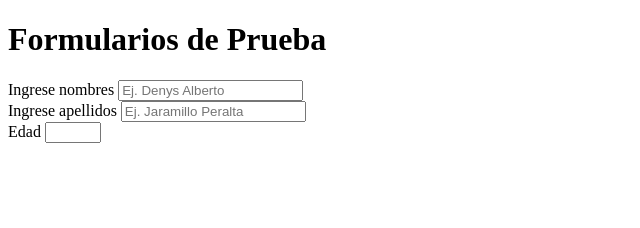
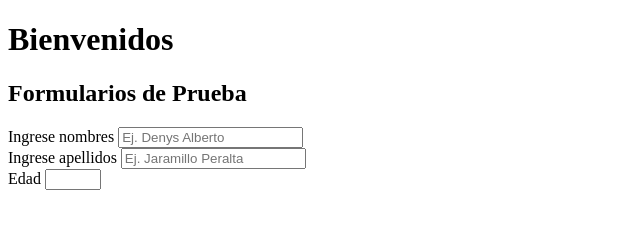
Before and after one commit to dedemddu/unamad2025-1, a plain HTML site: page Semana02/formulario.html in a window 1280 px wide. Shown: the whole page, without its empty margins (0-640 px from the left). Drawn offline with Linux system fonts and the light colour scheme.

Commit message:
mensaje para repositorio

```diff
--- a/Semana02/formulario.html
+++ b/Semana02/formulario.html
@@ -7,7 +7,9 @@
 </head>
 <body>
     <header>
-        <h1>Formularios de Prueba</h1>
+        <h1>Bienvenidos</h1>
+        <h2>Formularios de Prueba</h2>
+
     </header>
     <main>
         <div class="registro">
```
